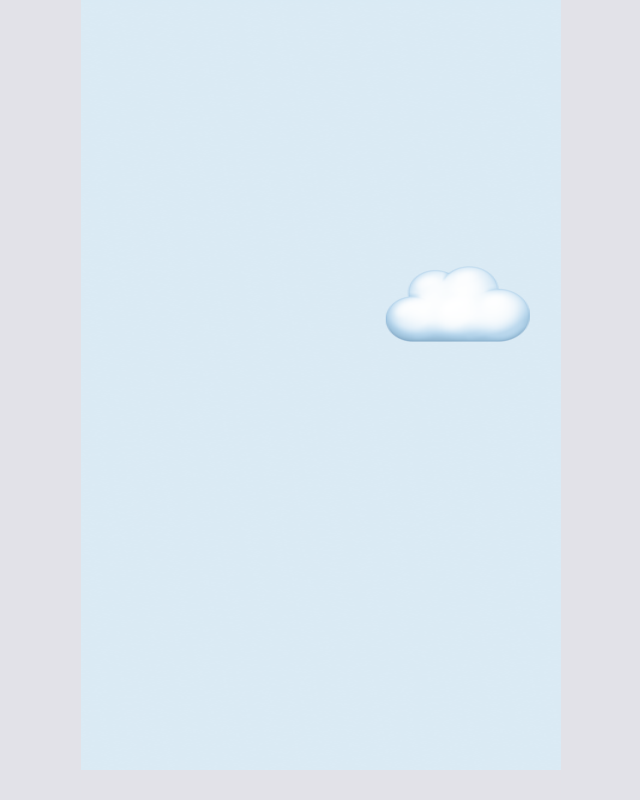
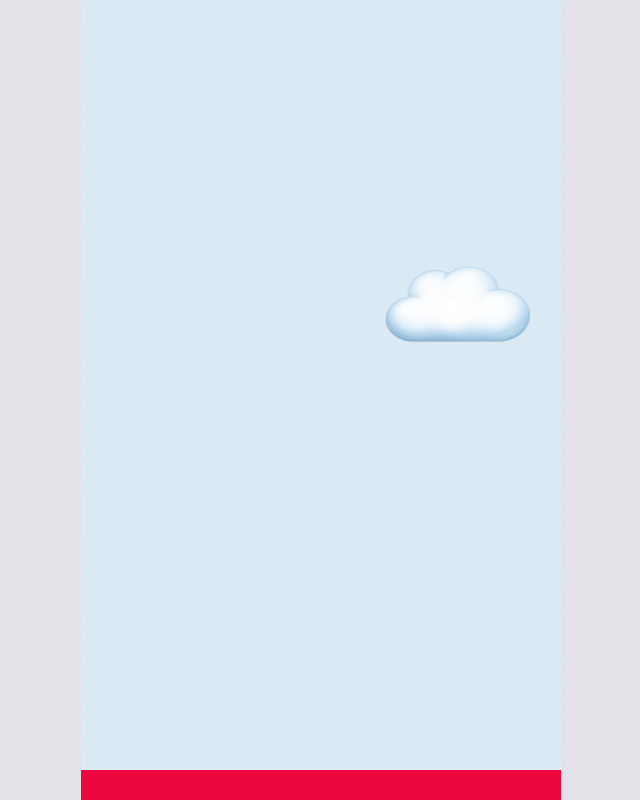
Before and after one commit to whdjh/Rapportlabs, a Next.js app: page / in a window 1280 px wide. Shown: the part 4230-5030 px from the top of the page, without its empty margins (319-959 px from the left). Before the commit the page ends 5004 px from the top, so only its background shows below. Built offline with nearby package versions, Linux system fonts and the light colour scheme.

Commit message:
도착선을 임의로 최하단에 그려넣음

```diff
--- a/src/pages/index.tsx
+++ b/src/pages/index.tsx
@@ -1,5 +1,6 @@
 const METRIC = {
-    BG_HEIGHT: 5000
+    BG_HEIGHT: 5000,
+    APPLE_HEIGHT: 50,
 }
 
 export default function Home() {
@@ -14,6 +15,18 @@ export default function Home() {
                     height={METRIC.BG_HEIGHT}
                     draggable={false}
                 />
+                <div
+                    style={{
+                        position: 'absolute',
+                        left: 0,
+                        right: 0,
+                        height: 30,
+                        backgroundColor: '#EC083F',
+                        // FIXME: top 값을 적절히 조절하여 도착선과 사과의 시작점 사이의 거리가 4000px 차이나게 해주세요
+                        // 현재는 도착선을 임의로 최하단에 붙여놨습니다
+                        top: 5000,
+                    }}
+                />
             </div>
         </>
     );
```
